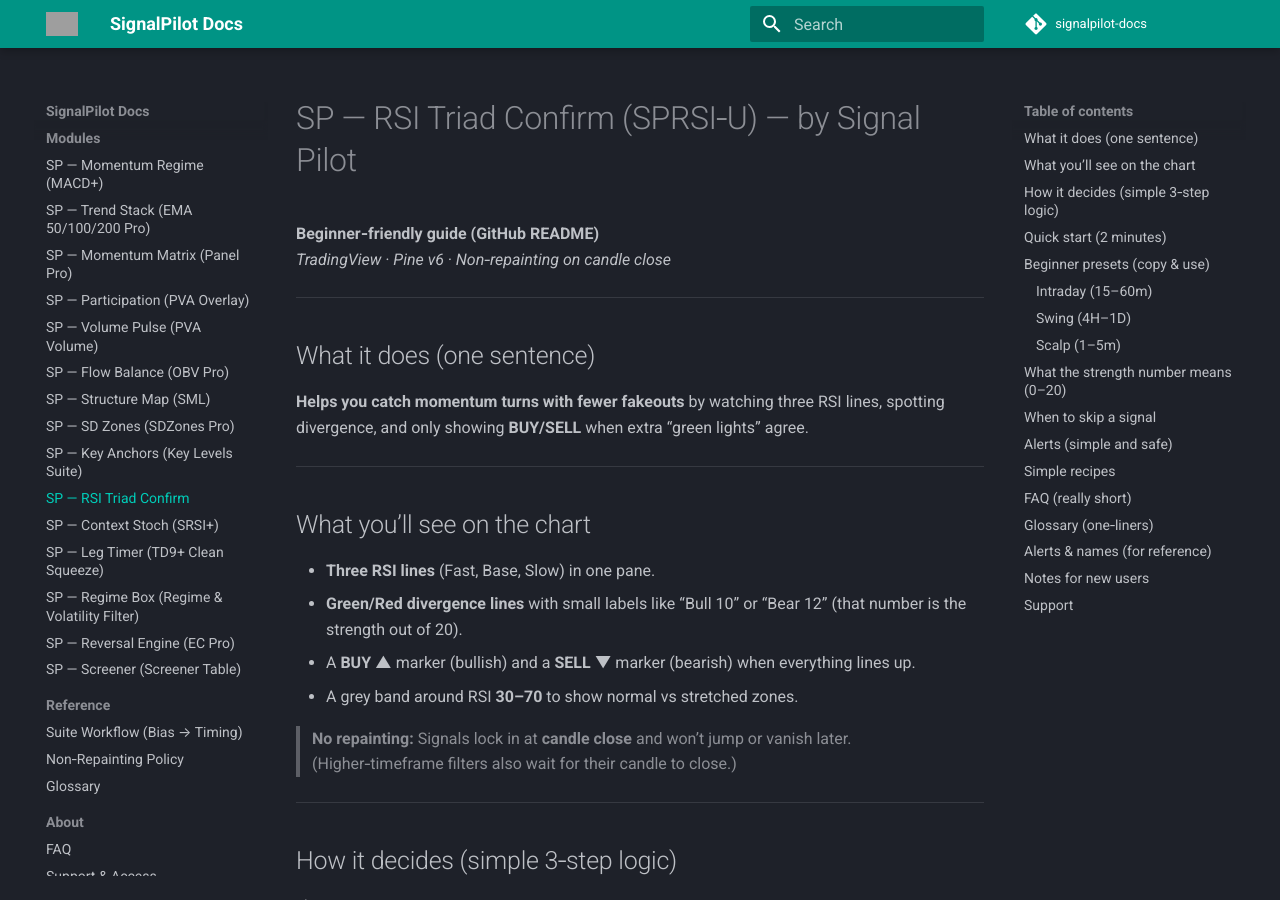
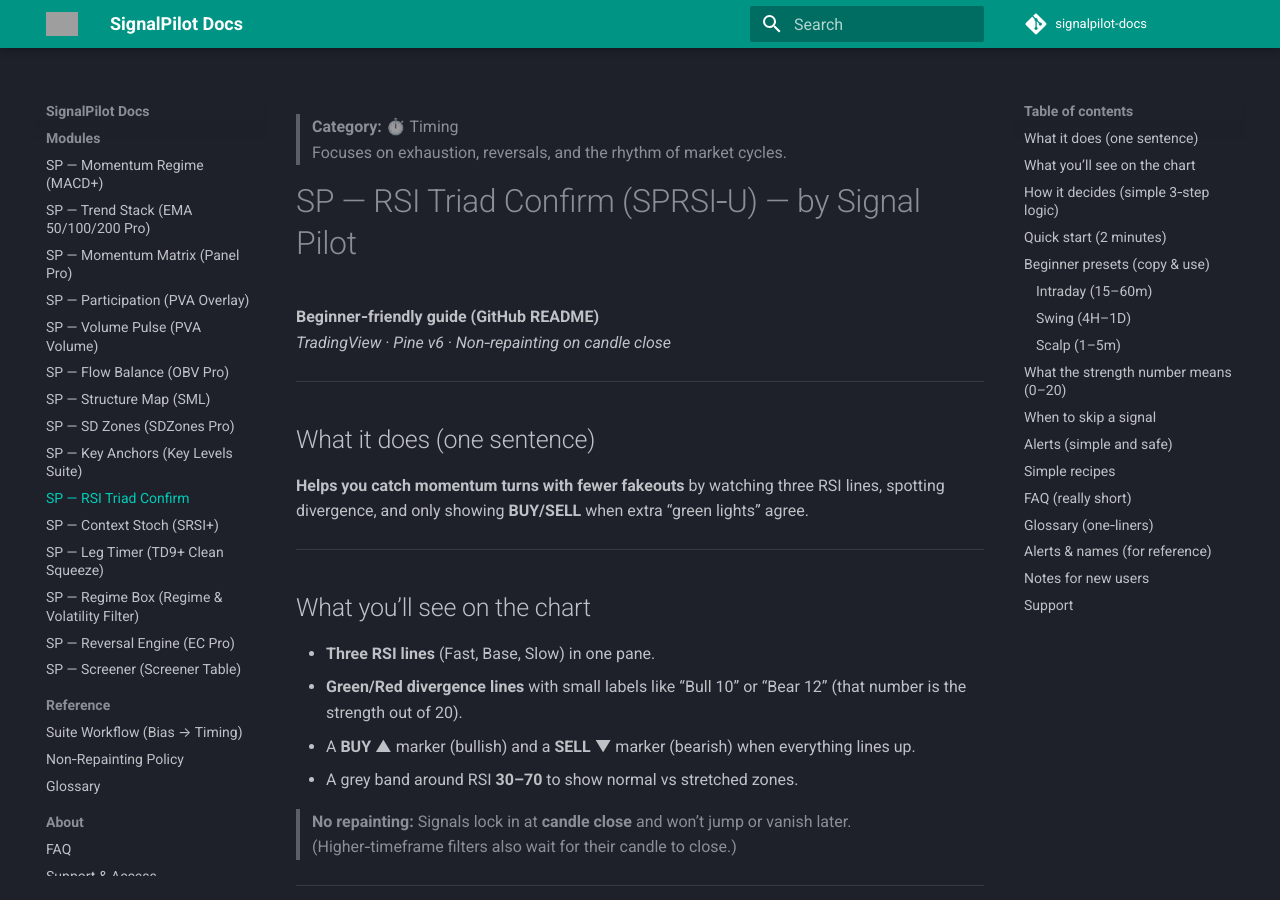
Before and after one commit to Signalpilot/signalpilot-docs, an MkDocs documentation site: the page built from docs/sp-rsi-triad-confirm.md, in a window 1280 px wide and 900 px high. Built offline with MkDocs 1.6.1 and Material for MkDocs 9.7.7, drawn with Linux system fonts in a browser that asks for light colours; comment, search, counter and statistics services are not loaded; grey boxes are pictures that could not be loaded.

Commit message:
Update sp-rsi-triad-confirm.md

```diff
--- a/docs/sp-rsi-triad-confirm.md
+++ b/docs/sp-rsi-triad-confirm.md
@@ -1,3 +1,18 @@
+---
+title: "SP — RSI Triad Confirm"
+short_title: "RSI Triad Confirm"
+permalink: /sp-rsi-triad-confirm/
+module_id: sp-rsi-triad-confirm
+category: "Timing"
+category_emoji: "⏱️"
+summary: "Fast/base/slow RSI triad for clean confirmation and exhaustion."
+tags: [rsi, confirmation, timing, exhaustion]
+---
+
+> **Category:** ⏱️ Timing
+> Focuses on exhaustion, reversals, and the rhythm of market cycles.
+
+
 # SP — RSI Triad Confirm (SPRSI‑U) — by Signal Pilot
 **Beginner‑friendly guide (GitHub README)**
 *TradingView · Pine v6 · Non‑repainting on candle close*
```
